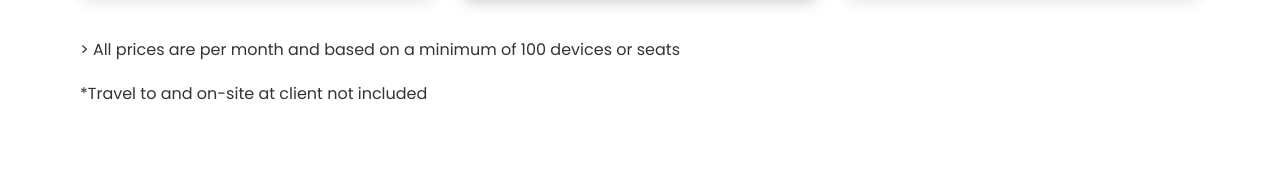
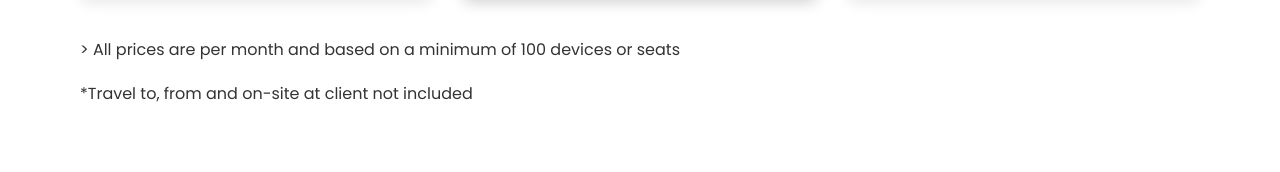
Before and after one commit to elspetha5/tms-website, a React (Vite) app: page / in a window 1280 px wide. Shown: the part 5139-5311 px from the top of the page. Built offline with nearby package versions, Linux system fonts and the light colour scheme; no server answers; a web font is replaced by a local one.

Commit message:
added "from" for travel not included

```diff
--- a/src/pages/home-page/components/pricing-section/pricing-section.tsx
+++ b/src/pages/home-page/components/pricing-section/pricing-section.tsx
@@ -10,7 +10,7 @@ import "./pricing-section.scss";
 
 const caveatsArr = [
   "All prices are per month and based on a minimum of 100 devices or seats",
-  "*Travel to and on-site at client not included",
+  "*Travel to, from and on-site at client not included",
 ];
 
 const pricingCardsArr = [
```
